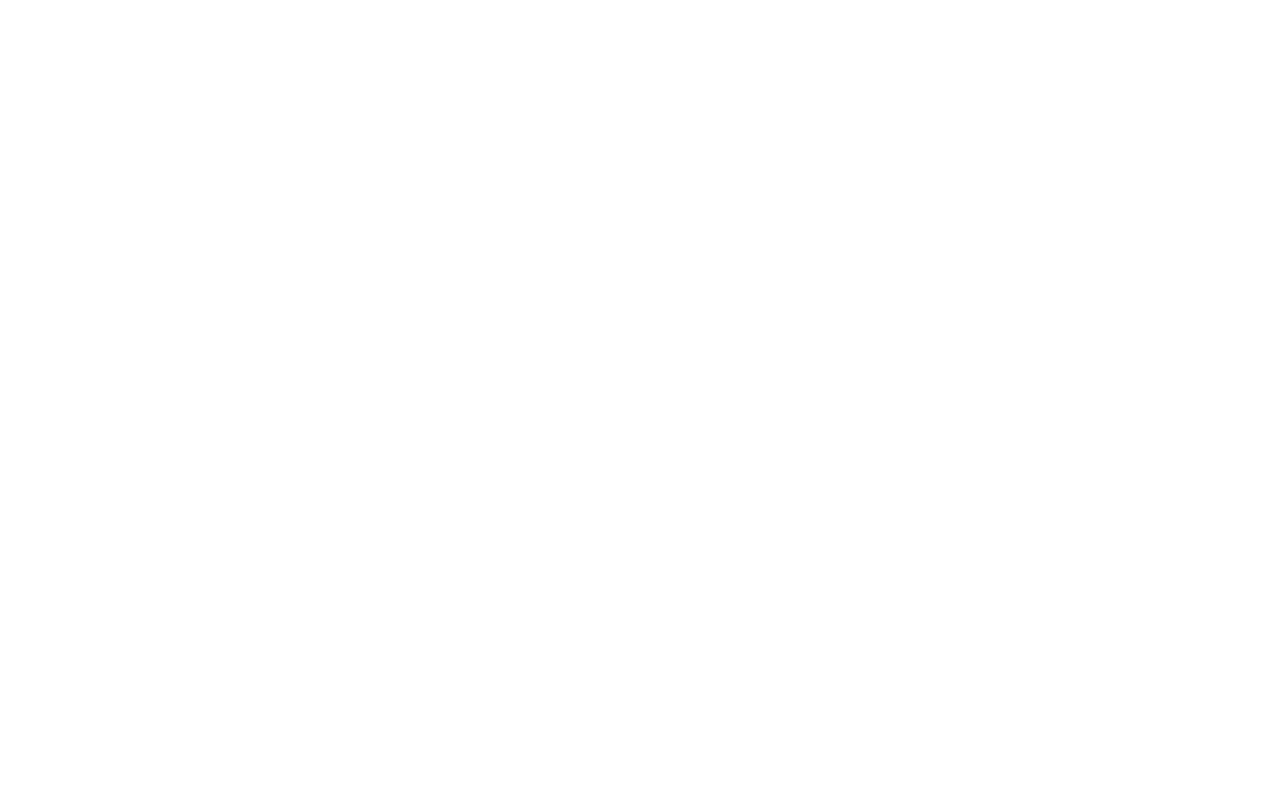
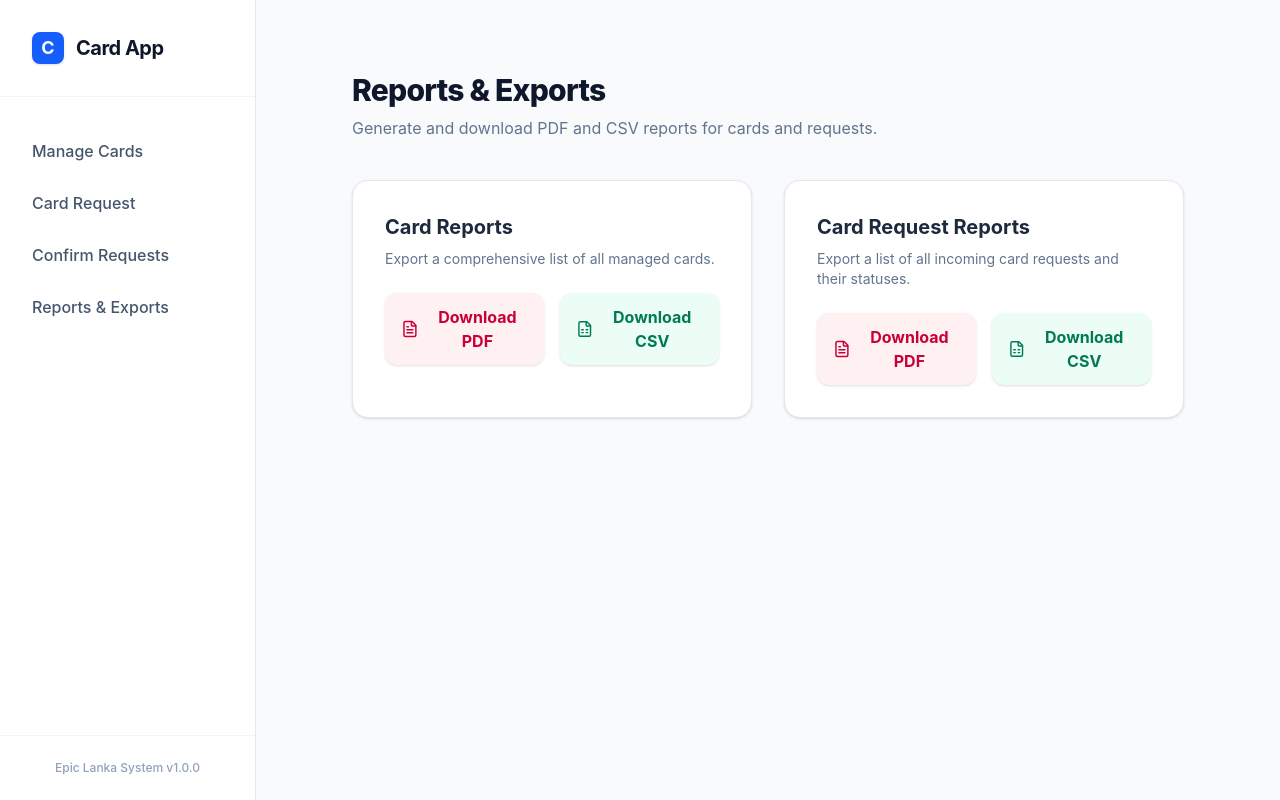
Before and after one commit to vidurapriyadarshana/CMS, a React (Vite) app in the folder client/: page /reports in a window 1280 px wide. Before the commit this address had no page. Built offline with nearby package versions, Linux system fonts and the light colour scheme.

Commit message:
feat: Add Reports page and integrate into routing; update Layout and remove unused export buttons

```diff
--- a/client/src/components/Layout.tsx
+++ b/client/src/components/Layout.tsx
@@ -20,6 +20,9 @@
                     <Link to="/confirm-card-requests" className="block py-2.5 px-4 rounded-lg transition-colors font-medium text-slate-600 hover:bg-blue-50 hover:text-blue-700">
                         Confirm Requests
                     </Link>
+                    <Link to="/reports" className="block py-2.5 px-4 rounded-lg transition-colors font-medium text-slate-600 hover:bg-blue-50 hover:text-blue-700">
+                        Reports & Exports
+                    </Link>
                 </nav>
                 <div className="p-6 text-xs text-slate-400 font-medium text-center border-t border-slate-100">
                     Epic Lanka System v1.0.0
--- a/client/src/pages/CardRequest.tsx
+++ b/client/src/pages/CardRequest.tsx
@@ -1,6 +1,6 @@
 import { useEffect, useState } from 'react';
 import { useDispatch, useSelector } from 'react-redux';
-import { Loader2, Search, FileText, FileSpreadsheet } from 'lucide-react';
+import { Loader2, Search } from 'lucide-react';
 import type { CardResponse } from '../types/card';
 import { fetchCards, clearError } from '../store/slices/cardSlice';
 import type { RootState, AppDispatch } from '../store/index';
@@ -44,22 +44,6 @@
                     <p className="text-slate-500 mt-2 text-base">Select a card to send a new request.</p>
                 </div>
                 <div className="text-right flex items-center gap-6">
-                    <button
-                        onClick={() => window.open('/reports/card-requests/pdf', '_blank')}
-                        className="flex items-center gap-2 px-4 py-2.5 bg-rose-600 hover:bg-rose-700 text-white rounded-xl font-semibold transition-colors shadow-sm focus:outline-none focus:ring-2 focus:ring-rose-500 focus:ring-offset-2 active:scale-95"
-                        title="Export to PDF"
-                    >
-                        <FileText className="w-5 h-5" />
-                        PDF
-                    </button>
-                    <button
-                        onClick={() => window.open('/reports/card-requests/csv', '_blank')}
-                        className="flex items-center gap-2 px-4 py-2.5 bg-emerald-600 hover:bg-emerald-700 text-white rounded-xl font-semibold transition-colors shadow-sm focus:outline-none focus:ring-2 focus:ring-emerald-500 focus:ring-offset-2 active:scale-95"
-                        title="Export to CSV"
-                    >
-                        <FileSpreadsheet className="w-5 h-5" />
-                        CSV
-                    </button>
                     <div className="relative">
                         <div className="absolute inset-y-0 left-0 pl-3 flex items-center pointer-events-none">
                             <Search className="h-4 w-4 text-slate-400" />
--- a/client/src/pages/ConfirmCardRequests.tsx
+++ b/client/src/pages/ConfirmCardRequests.tsx
@@ -1,5 +1,5 @@
 import { useEffect, useState } from 'react';
-import { Loader2, FileText, FileSpreadsheet } from 'lucide-react';
+import { Loader2 } from 'lucide-react';
 import { useDispatch, useSelector } from 'react-redux';
 import { fetchCardRequests } from '../store/slices/cardRequestSlice';
 import type { RootState, AppDispatch } from '../store/index';
@@ -39,22 +39,6 @@
                     <p className="text-slate-500 mt-2 text-base">Manage and update the status of incoming card requests.</p>
                 </div>
                 <div className="text-right flex items-center gap-6">
-                    <button
-                        onClick={() => window.open('/reports/card-requests/pdf', '_blank')}
-                        className="flex items-center gap-2 px-4 py-2.5 bg-rose-600 hover:bg-rose-700 text-white rounded-xl font-semibold transition-colors shadow-sm focus:outline-none focus:ring-2 focus:ring-rose-500 focus:ring-offset-2 active:scale-95"
-                        title="Export to PDF"
-                    >
-                        <FileText className="w-5 h-5" />
-                        PDF
-                    </button>
-                    <button
-                        onClick={() => window.open('/reports/card-requests/csv', '_blank')}
-                        className="flex items-center gap-2 px-4 py-2.5 bg-emerald-600 hover:bg-emerald-700 text-white rounded-xl font-semibold transition-colors shadow-sm focus:outline-none focus:ring-2 focus:ring-emerald-500 focus:ring-offset-2 active:scale-95"
-                        title="Export to CSV"
-                    >
-                        <FileSpreadsheet className="w-5 h-5" />
-                        CSV
-                    </button>
                     <div className="flex items-center gap-3 bg-white px-4 py-2.5 rounded-xl border border-slate-200 shadow-sm">
                         <label className="text-sm font-semibold text-slate-600">Filter By:</label>
                         <select
--- a/client/src/pages/ManageCards.tsx
+++ b/client/src/pages/ManageCards.tsx
@@ -1,7 +1,7 @@
 
 import { useEffect, useState } from 'react';
 import { useDispatch, useSelector } from 'react-redux';
-import { Plus, Search, FileText, FileSpreadsheet } from 'lucide-react';
+import { Plus, Search } from 'lucide-react';
 import { toast } from 'sonner';
 import type { CardResponse, UpdateCardRequest, CardRequest } from '../types/card';
 import { fetchCards, updateCard, createCard, deleteCard, clearError } from '../store/slices/cardSlice';
@@ -135,22 +135,6 @@
                         </div>
                     </div>
                     <button
-                        onClick={() => window.open('/reports/cards/pdf', '_blank')}
-                        className="flex items-center gap-2 px-4 py-2.5 bg-rose-600 hover:bg-rose-700 text-white rounded-xl font-semibold transition-colors shadow-sm focus:outline-none focus:ring-2 focus:ring-rose-500 focus:ring-offset-2 active:scale-95"
-                        title="Export to PDF"
-                    >
-                        <FileText className="w-5 h-5" />
-                        PDF
-                    </button>
-                    <button
-                        onClick={() => window.open('/reports/cards/csv', '_blank')}
-                        className="flex items-center gap-2 px-4 py-2.5 bg-emerald-600 hover:bg-emerald-700 text-white rounded-xl font-semibold transition-colors shadow-sm focus:outline-none focus:ring-2 focus:ring-emerald-500 focus:ring-offset-2 active:scale-95"
-                        title="Export to CSV"
-                    >
-                        <FileSpreadsheet className="w-5 h-5" />
-                        CSV
-                    </button>
-                    <button
                         onClick={() => setIsCreateModalOpen(true)}
                         className="flex items-center gap-2 px-5 py-2.5 bg-blue-600 hover:bg-blue-700 text-white rounded-xl font-semibold transition-colors shadow-sm focus:outline-none focus:ring-2 focus:ring-blue-500 focus:ring-offset-2 active:scale-95"
                     >
--- /dev/null
+++ b/client/src/pages/Reports.tsx
@@ -0,0 +1,66 @@
+import { FileText, FileSpreadsheet } from 'lucide-react';
+
+const Reports = () => {
+    return (
+        <div className="p-8 max-w-4xl mx-auto">
+            <div className="mb-10">
+                <h1 className="text-3xl font-extrabold text-slate-900 tracking-tight">Reports & Exports</h1>
+                <p className="text-slate-500 mt-2 text-base">Generate and download PDF and CSV reports for cards and requests.</p>
+            </div>
+
+            <div className="grid grid-cols-1 md:grid-cols-2 gap-8">
+                {/* Cards Reports */}
+                <div className="bg-white p-8 rounded-2xl border border-slate-200 shadow-sm transition-shadow hover:shadow-md">
+                    <h2 className="text-xl font-bold text-slate-800 mb-2">Card Reports</h2>
+                    <p className="text-slate-500 text-sm mb-6">Export a comprehensive list of all managed cards.</p>
+
+                    <div className="flex gap-4">
+                        <button
+                            onClick={() => window.open('/reports/cards/pdf', '_blank')}
+                            className="flex-1 flex items-center justify-center gap-2 px-4 py-3 bg-rose-50 text-rose-700 hover:bg-rose-100 rounded-xl font-bold transition-colors shadow-sm focus:outline-none focus:ring-2 focus:ring-rose-500 focus:ring-offset-2 active:scale-95"
+                            title="Export Cards to PDF"
+                        >
+                            <FileText className="w-5 h-5" />
+                            Download PDF
+                        </button>
+                        <button
+                            onClick={() => window.open('/reports/cards/csv', '_blank')}
+                            className="flex-1 flex items-center justify-center gap-2 px-4 py-3 bg-emerald-50 text-emerald-700 hover:bg-emerald-100 rounded-xl font-bold transition-colors shadow-sm focus:outline-none focus:ring-2 focus:ring-emerald-500 focus:ring-offset-2 active:scale-95"
+                            title="Export Cards to CSV"
+                        >
+                            <FileSpreadsheet className="w-5 h-5" />
+                            Download CSV
+                        </button>
+                    </div>
+                </div>
+
+                {/* Card Requests Reports */}
+                <div className="bg-white p-8 rounded-2xl border border-slate-200 shadow-sm transition-shadow hover:shadow-md">
+                    <h2 className="text-xl font-bold text-slate-800 mb-2">Card Request Reports</h2>
+                    <p className="text-slate-500 text-sm mb-6">Export a list of all incoming card requests and their statuses.</p>
+
+                    <div className="flex gap-4">
+                        <button
+                            onClick={() => window.open('/reports/card-requests/pdf', '_blank')}
+                            className="flex-1 flex items-center justify-center gap-2 px-4 py-3 bg-rose-50 text-rose-700 hover:bg-rose-100 rounded-xl font-bold transition-colors shadow-sm focus:outline-none focus:ring-2 focus:ring-rose-500 focus:ring-offset-2 active:scale-95"
+                            title="Export Card Requests to PDF"
+                        >
+                            <FileText className="w-5 h-5" />
+                            Download PDF
+                        </button>
+                        <button
+                            onClick={() => window.open('/reports/card-requests/csv', '_blank')}
+                            className="flex-1 flex items-center justify-center gap-2 px-4 py-3 bg-emerald-50 text-emerald-700 hover:bg-emerald-100 rounded-xl font-bold transition-colors shadow-sm focus:outline-none focus:ring-2 focus:ring-emerald-500 focus:ring-offset-2 active:scale-95"
+                            title="Export Card Requests to CSV"
+                        >
+                            <FileSpreadsheet className="w-5 h-5" />
+                            Download CSV
+                        </button>
+                    </div>
+                </div>
+            </div>
+        </div>
+    );
+};
+
+export default Reports;
--- a/client/src/routes/index.tsx
+++ b/client/src/routes/index.tsx
@@ -3,6 +3,7 @@
 import ManageCards from '@/pages/ManageCards'
 import CardRequest from '@/pages/CardRequest'
 import ConfirmCardRequests from '@/pages/ConfirmCardRequests'
+import Reports from '@/pages/Reports'
 
 export const AppRoutes = () => {
     const routes = useRoutes([
@@ -12,6 +13,7 @@
             children: [
                 { path: 'card-request', element: <CardRequest /> },
                 { path: 'confirm-card-requests', element: <ConfirmCardRequests /> },
+                { path: 'reports', element: <Reports /> },
                 { path: '/', element: <ManageCards /> }, // Default redirect or home page
             ],
         },
```
